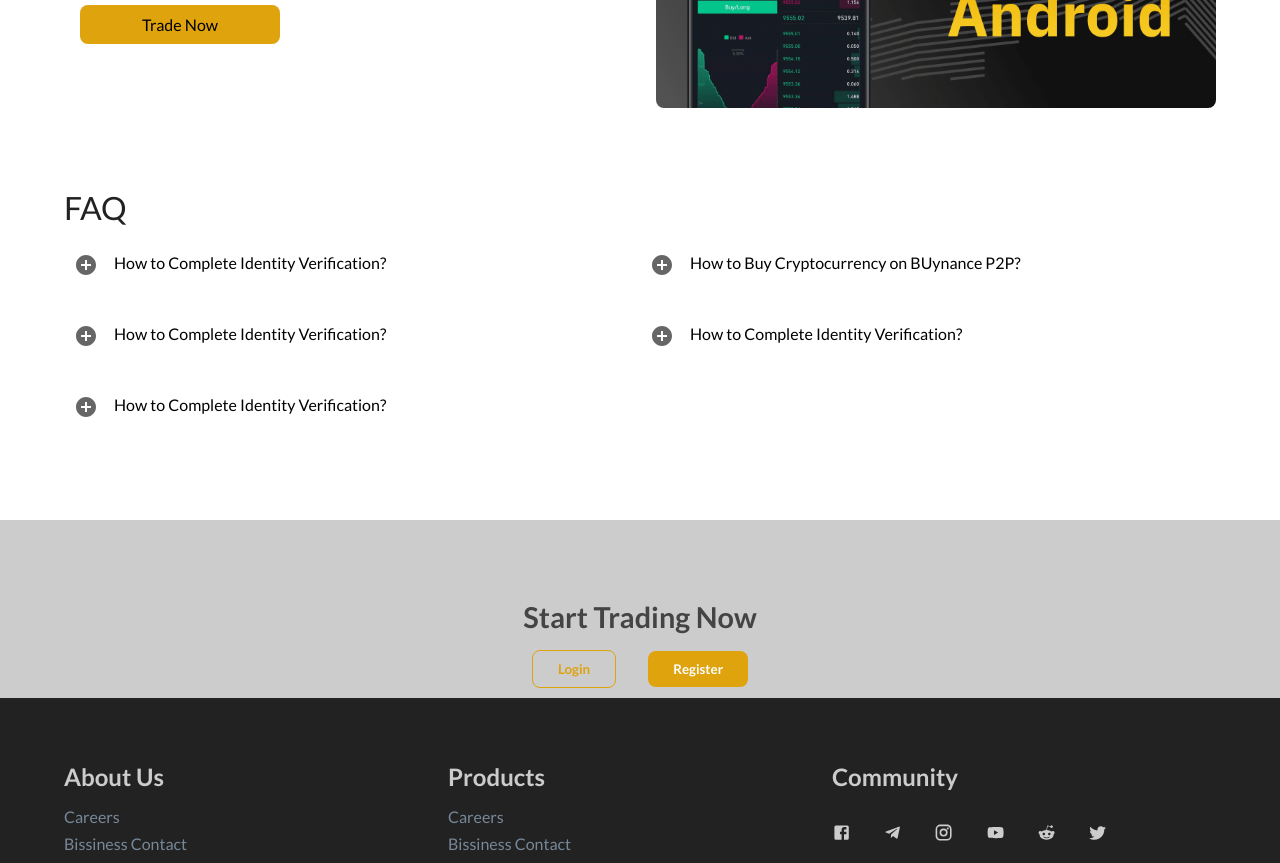
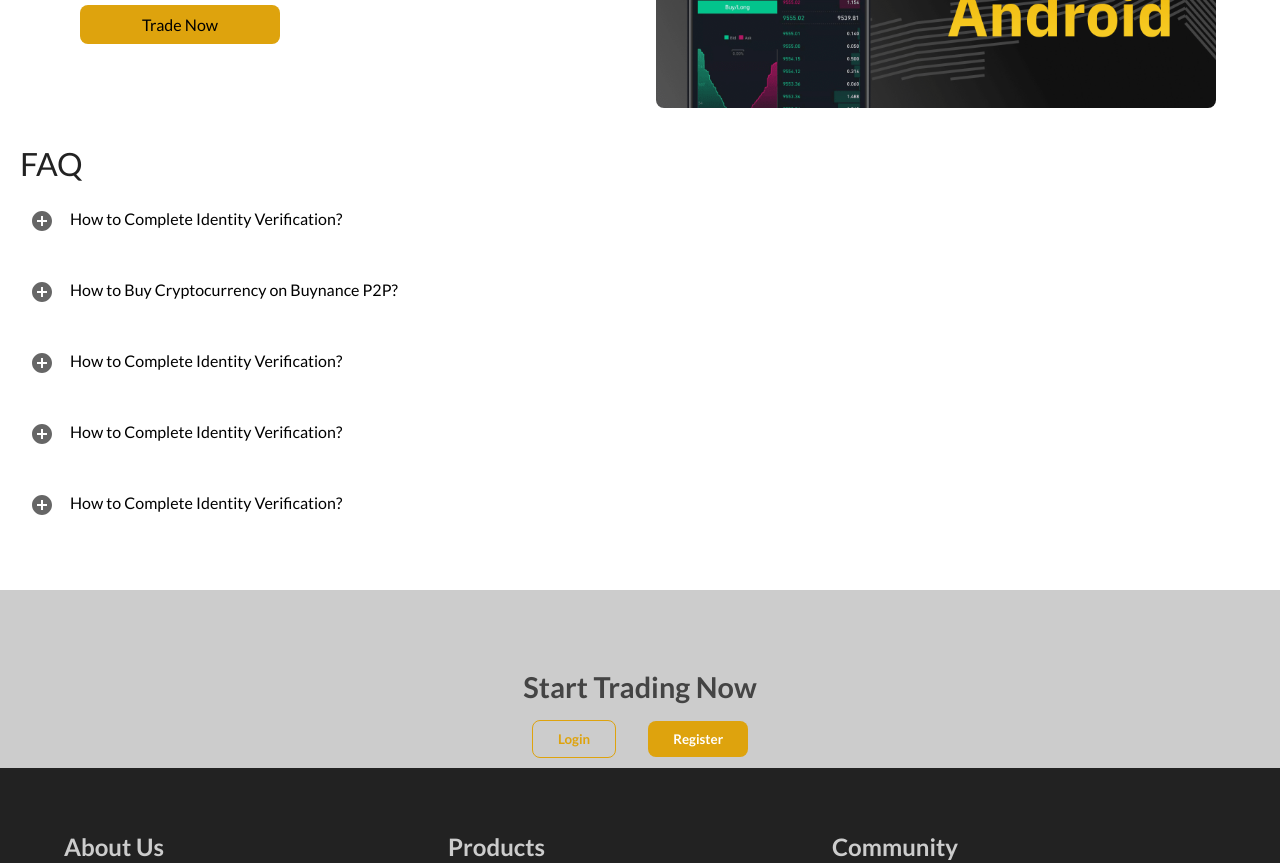
Before and after one commit to collinskoech11/Buynance_web_home, a React (Create React App) app: page / in a window 1280 px wide. Shown: the part 1320-2183 px from the top of the page. Built offline with nearby package versions, Linux system fonts and the light colour scheme; no server answers.

Commit message:
update text alignment

```diff
--- a/public/index.html
+++ b/public/index.html
@@ -2,7 +2,7 @@
 <html lang="en">
   <head>
     <meta charset="utf-8" />
-    <link rel="icon" href="%PUBLIC_URL%/favicon.ico" />
+    <link rel="icon" href="%PUBLIC_URL%/buyn.png" />
     <meta name="viewport" content="width=device-width, initial-scale=1" />
     <meta name="theme-color" content="#000000" />
     <meta
@@ -13,7 +13,7 @@
     <link rel="preconnect" href="https://fonts.googleapis.com">
 <link rel="preconnect" href="https://fonts.gstatic.com" crossorigin>
 <link href="https://fonts.googleapis.com/css2?family=Lato:wght@300;400;700&display=swap" rel="stylesheet">
-    <link rel="apple-touch-icon" href="%PUBLIC_URL%/logo192.png" />
+    <link rel="apple-touch-icon" href="%PUBLIC_URL%/buyn.png" />
     <!--
       manifest.json provides metadata used when your web app is installed on a
       user's mobile device or desktop. See https://developers.google.com/web/fundamentals/web-app-manifest/
--- a/src/App.css
+++ b/src/App.css
@@ -418,7 +418,8 @@
 
 
 .faq_comp {
-  margin: 4rem;
+  margin: auto;
+  padding:20px;
 }
 
 .faq_comp>h1 {
@@ -453,9 +454,8 @@
 
 .faq_grid {
   display: grid;
-  grid-template-columns: repeat(auto-fit, minmax(500px, 1fr));
   /* border:1px solid blue; */
-  overflow-x: hidden;
+  /* overflow-x: hidden; */
 }
 
 .faq_col>h1 {
--- a/src/comp/FaqComp.js
+++ b/src/comp/FaqComp.js
@@ -9,7 +9,7 @@ const FaqComp = () => {
 	const data = [
 
 		{"key:":1, "ques":"How to Complete Identity Verification?" ,"ans":"Verify your Buynance account with any of the supported documents by following this guide."},
-		{"key:":2,"ques":"How to Buy Cryptocurrency on BUynance P2P?" ,"ans":"You can now buy cryptocurrencies using Indian Rupees with 0 transaction fees on Buynance P2P! Follow this guide for Weband App."},
+		{"key:":2,"ques":"How to Buy Cryptocurrency on Buynance P2P?" ,"ans":"You can now buy cryptocurrencies using Indian Rupees with 0 transaction fees on Buynance P2P! Follow this guide for Weband App."},
 		{"key:":3,"ques":"How to Complete Identity Verification?" ,"ans":"Verify your Buynance account with any of the supported documents by following this guide."},
 		{"key:":4,"ques":"How to Complete Identity Verification?" ,"ans":"Verify your Buynance account with any of the supported documents by following this guide."},
 		{"key:":5,"ques":"How to Complete Identity Verification?" ,"ans":"Verify your Buynance account with any of the supported documents by following this guide."},
```
Also changed, not shown: public/manifest.json.
